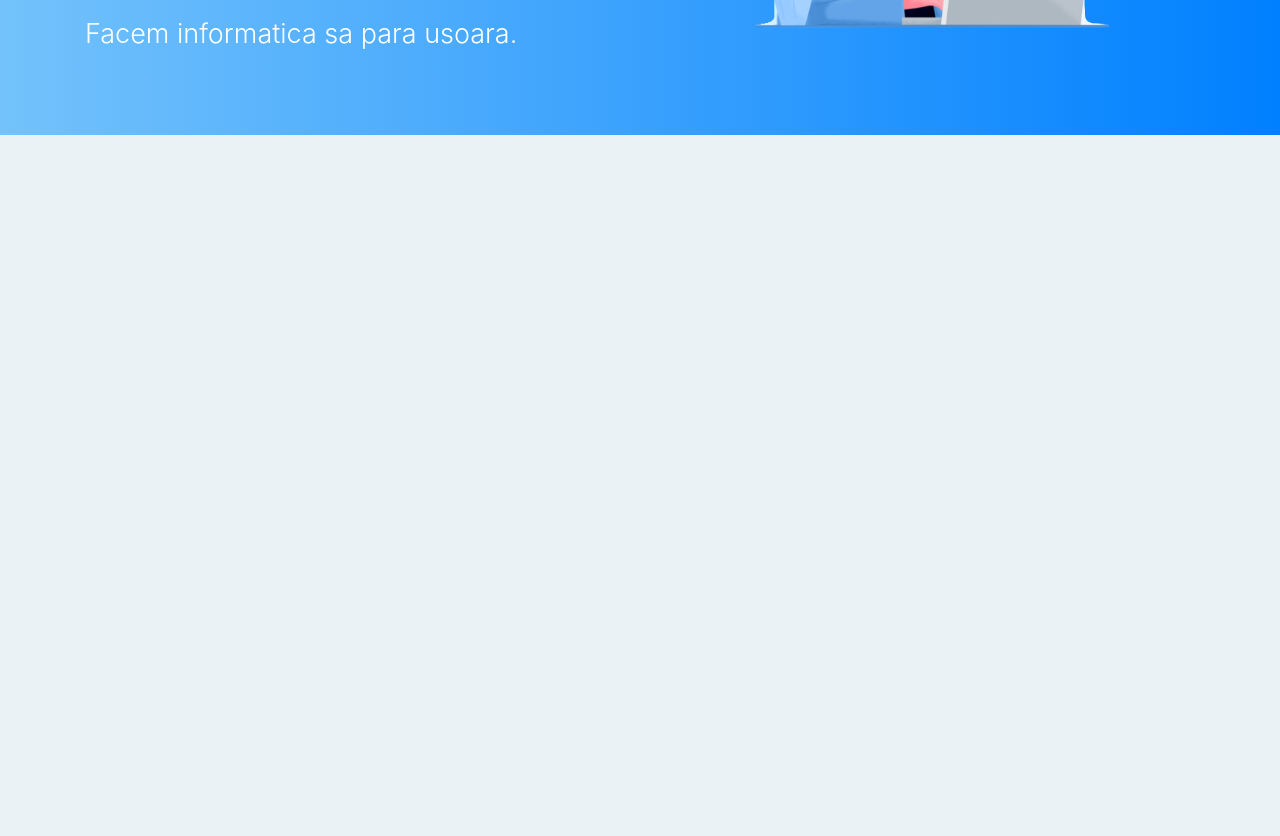
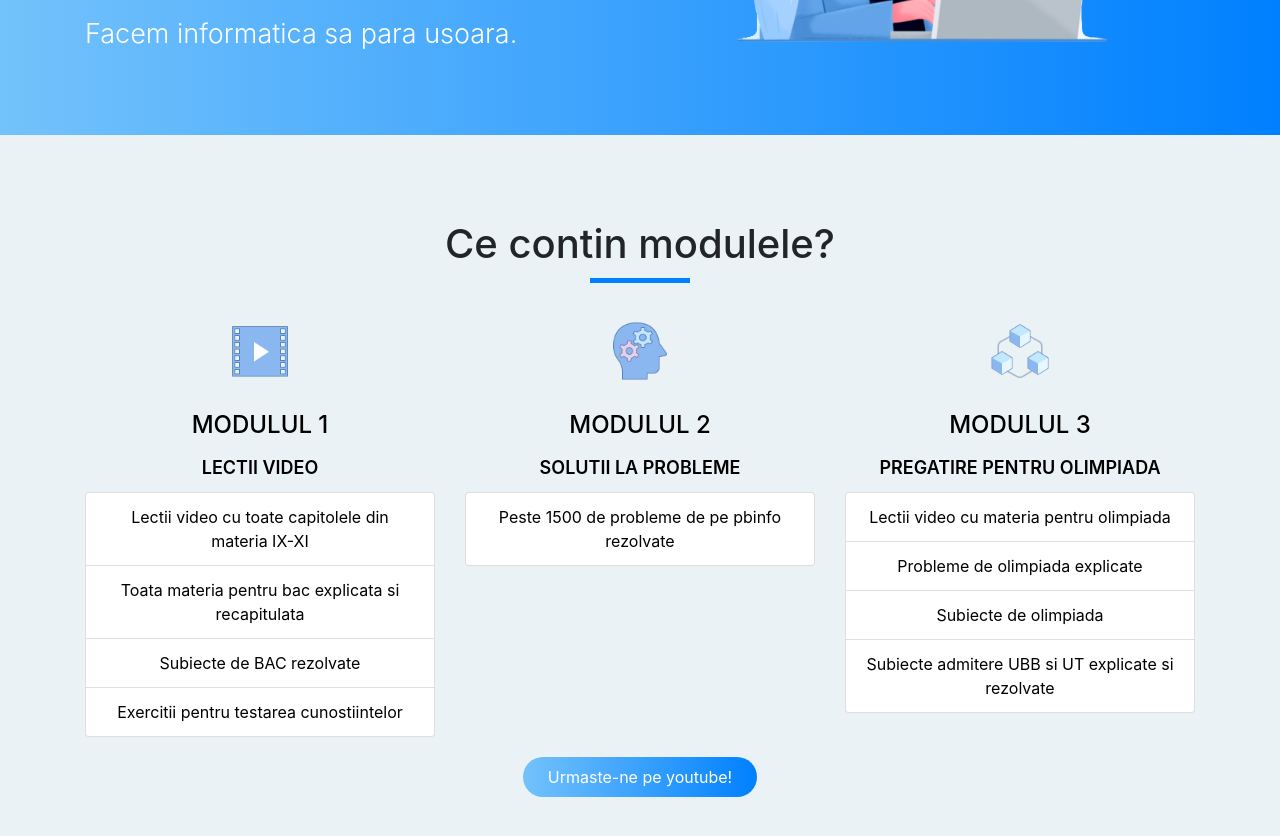
Before and after one commit to MTimo27/Zece-La-Informatica---REACT-, a React (Create React App) app: page / in a window 1280 px wide. Shown: the part 440-1276 px from the top of the page. Before the commit the page ends 800 px from the top, so only its background shows below. Built offline with nearby package versions, Linux system fonts and the light colour scheme.

Commit message:
Finished the Banner component and added the Services component

```diff
--- /dev/null
+++ b/src/App.css
@@ -0,0 +1,9 @@
+* {
+  margin: 0;
+  padding: 0;
+}
+
+body {
+  font-family: sans-serif;
+  background-color: #ebf2f5 !important;
+}
--- a/src/App.jsx
+++ b/src/App.jsx
@@ -1,12 +1,15 @@
 import React from 'react';
 import Heading from './components/common/Heading';
 import Banner from './components/common/Banner';
+import Services from './components/common/Services';
+import './App.css';
 
 function App() {
   return (
     <React.Fragment>
       <Heading />
       <Banner />
+      <Services />
     </React.Fragment>
   );
 }
--- a/src/components/common/Banner.jsx
+++ b/src/components/common/Banner.jsx
@@ -5,20 +5,20 @@ function Banner() {
   return (
     <React.Fragment>
       <section id="banner">
-        <div class="container">
-          <div class="row">
-            <div class="col-md-6">
-              <p class="promo-title animated fadeIn">ZECE LA INFORMATICA</p>
-              <p class="promo-text animated fadeIn">
+        <div className="container">
+          <div className="row">
+            <div className="col-md-6">
+              <p className="promo-title animated fadeIn">ZECE LA INFORMATICA</p>
+              <p className="promo-text animated fadeIn">
                 Facem informatica sa para usoara.
               </p>
             </div>
 
-            <div class="col-md-6 text-center">
+            <div className="col-md-6 text-center">
               <img
                 src="img/Banner Image Zece La Informatica.png"
                 alt=""
-                class="img-fluid animated fadeIn"
+                className="img-fluid animated fadeIn"
               />
             </div>
           </div>
--- /dev/null
+++ b/src/components/common/Services.jsx
@@ -0,0 +1,104 @@
+import React from 'react';
+import './styles/Services.css';
+
+function Services() {
+  return (
+    <React.Fragment>
+      <section id="services">
+        <div className="container text-center">
+          <h1 className="title">Ce contin modulele?</h1>
+          <div className="row text-center">
+            <div className="col-md-4 services">
+              <a>
+                <img src="img/Modulul 1 Zece La Informatica.png" alt="" />
+                <h4 className="subtitleBig">MODULUL 1</h4>
+                <h4 className="subtitleSmall">LECTII VIDEO</h4>
+              </a>
+              <div className="list-group">
+                <a
+                  href="#"
+                  className="list-group-item list-group-item-action disabled"
+                >
+                  Lectii video cu toate capitolele din materia IX-XI
+                </a>
+                <a
+                  href="#"
+                  className="list-group-item list-group-item-action disabled"
+                >
+                  Toata materia pentru bac explicata si recapitulata
+                </a>
+                <a
+                  href="#"
+                  className="list-group-item list-group-item-action disabled"
+                >
+                  Subiecte de BAC rezolvate
+                </a>
+                <a
+                  href="#"
+                  className="list-group-item list-group-item-action disabled"
+                >
+                  Exercitii pentru testarea cunostiintelor
+                </a>
+              </div>
+            </div>
+
+            <div className="col-md-4 services">
+              <a>
+                <img src="img/Modulul 2 Zece La Informatica.png" alt="" />
+                <h4 className="subtitleBig">MODULUL 2</h4>
+                <h4 className="subtitleSmall">SOLUTII LA PROBLEME</h4>
+              </a>
+              <div className="list-group">
+                <a className="list-group-item list-group-item-action disabled">
+                  Peste 1500 de probleme de pe pbinfo rezolvate
+                </a>
+              </div>
+            </div>
+
+            <div className="col-md-4 services">
+              <a>
+                <img src="img/Modulul 3 Zece La Informatica.png" alt="" />
+                <h4 className="subtitleBig">MODULUL 3</h4>
+                <h4 className="subtitleSmall">PREGATIRE PENTRU OLIMPIADA</h4>
+              </a>
+              <div className="list-group">
+                <a
+                  href="#"
+                  className="list-group-item list-group-item-action disabled"
+                >
+                  Lectii video cu materia pentru olimpiada
+                </a>
+                <a
+                  href="#"
+                  className="list-group-item list-group-item-action disabled"
+                >
+                  Probleme de olimpiada explicate
+                </a>
+                <a
+                  href="#"
+                  className="list-group-item list-group-item-action disabled"
+                >
+                  Subiecte de olimpiada
+                </a>
+                <a
+                  href="#"
+                  className="list-group-item list-group-item-action disabled"
+                >
+                  Subiecte admitere UBB si UT explicate si rezolvate
+                </a>
+              </div>
+            </div>
+          </div>
+          <button
+            type="button"
+            className="btn btn-primary animated pulse infinite slow"
+          >
+            Urmaste-ne pe youtube!
+          </button>
+        </div>
+      </section>
+    </React.Fragment>
+  );
+}
+
+export default Services;
--- a/src/components/common/styles/Banner.css
+++ b/src/components/common/styles/Banner.css
@@ -24,3 +24,17 @@
   width: 450px;
   -webkit-animation-duration: 3s !important;
 }
+
+@media (max-width: 767px) {
+  .promo-title {
+    font-size: 30px;
+  }
+
+  .promo-text {
+    font-size: 20px;
+  }
+
+  h1.title {
+    font-size: 30px;
+  }
+}
--- a/src/components/common/styles/Heading.css
+++ b/src/components/common/styles/Heading.css
@@ -1,13 +1,3 @@
-* {
-  margin: 0;
-  padding: 0;
-}
-
-body {
-  font-family: sans-serif;
-  background-color: #ebf2f5 !important;
-}
-
 #nav-bar {
   position: sticky;
   top: 0;
@@ -19,7 +9,7 @@ body {
   padding: 10px !important;
 }
 
-img {
+.navbar img {
   height: 60px;
   padding-left: 20px;
 }
--- /dev/null
+++ b/src/components/common/styles/Services.css
@@ -0,0 +1,69 @@
+#services {
+  padding: 80px 0;
+}
+
+.services {
+  padding: 20px;
+}
+
+.services a img {
+  margin-top: 25px;
+  height: 60px;
+  transition: all 0.5s;
+  cursor: pointer;
+}
+
+.services a img:hover {
+  transform: scale(1.13);
+}
+
+.services a {
+  color: #000 !important;
+}
+
+.services a:hover {
+  color: #000 !important;
+  text-decoration: none;
+}
+
+.services .subtitleBig {
+  padding: 5px;
+  margin-top: 25px;
+  text-transform: uppercase;
+}
+
+.services .subtitleSmall {
+  font-size: 18px;
+  font-weight: 600;
+  padding: 5px;
+}
+
+.title::before {
+  content: '';
+  background: #0080ff;
+  height: 5px;
+  width: 100px;
+  margin-left: auto;
+  margin-right: auto;
+  display: block;
+  transform: translateY(63px);
+}
+
+#services .btn-primary {
+  box-shadow: none;
+  padding: 8px 25px;
+  border: none;
+  border-radius: 20px;
+  background-image: linear-gradient(to right, #73c2fb 0%, #0080ff 100%);
+}
+
+a.list-group-item.list-group-item-action:hover {
+  background-color: #0080ff;
+  color: #fff !important;
+}
+
+@media (max-width: 767px) {
+  #services .btn-primary {
+    font-size: 14px;
+  }
+}
```
